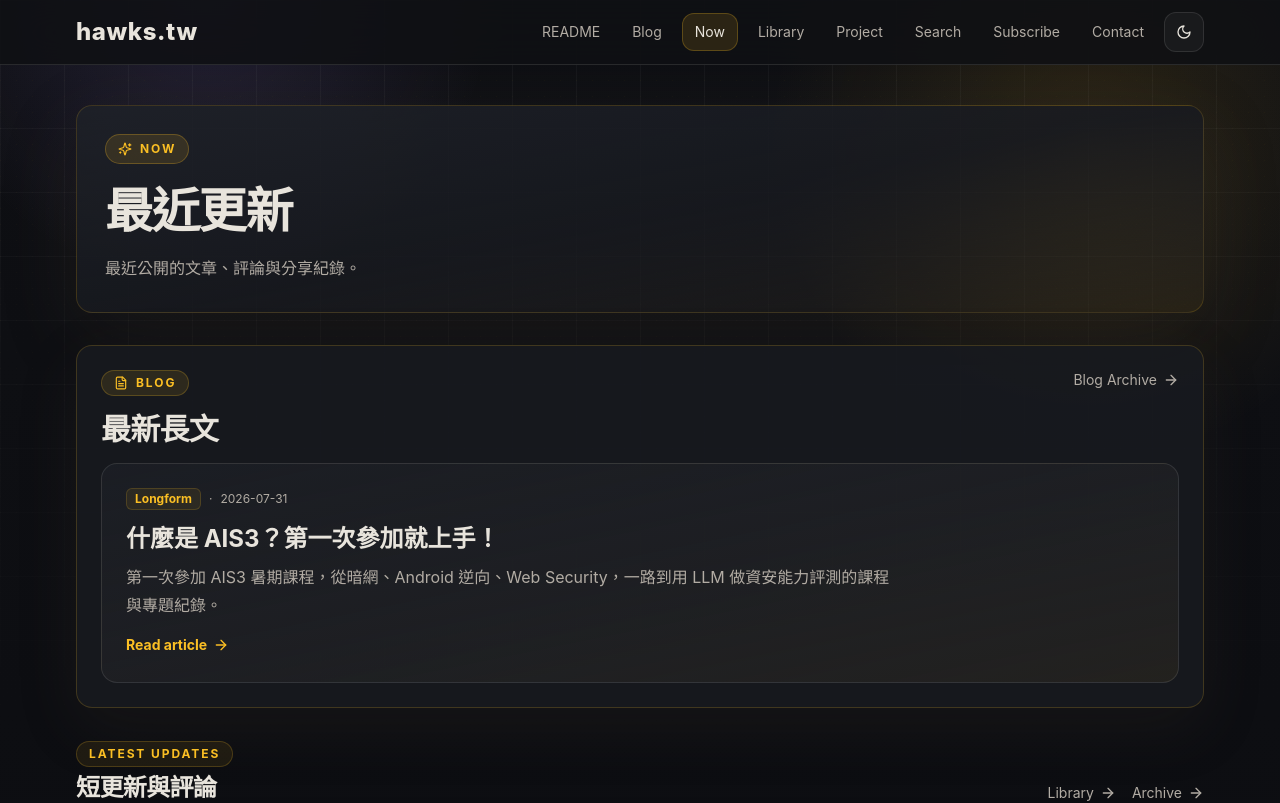
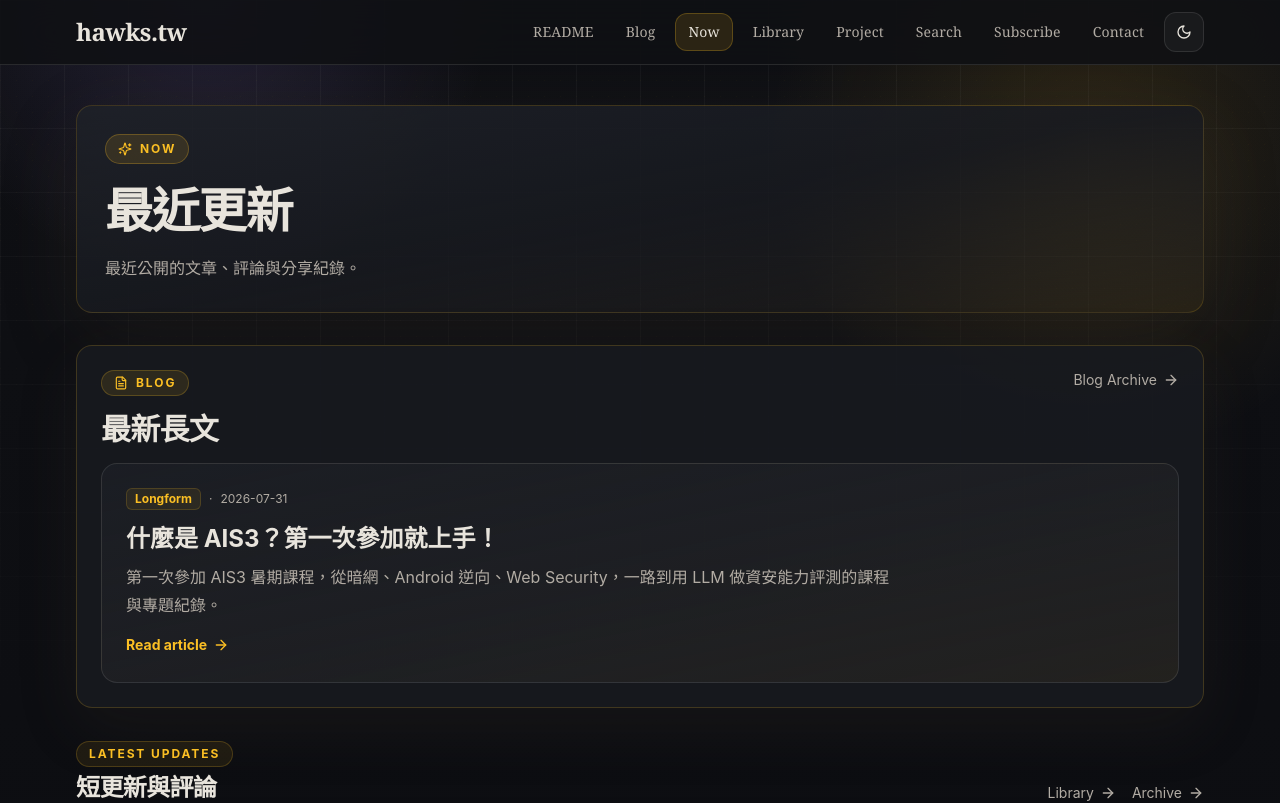
Before and after one commit to Sean-Hawks/hawks-site, a Next.js app: page /now in a window 1280 px wide. Shown: the top 803 px of the page. Built offline with nearby package versions, Linux system fonts and the light colour scheme.

Commit message:
Match header typography to serif headings

```diff
--- a/app/components/Header.tsx
+++ b/app/components/Header.tsx
@@ -67,7 +67,7 @@ export default function Header() {
       <div className="mx-auto flex max-w-6xl items-center justify-between px-4 py-3 sm:px-3">
         <Link
           href="/"
-          className="text-xl font-extrabold tracking-wide text-[rgb(var(--text))] transition-opacity hover:opacity-80 sm:text-2xl"
+          className="font-serif text-xl font-bold tracking-tight text-[rgb(var(--text))] transition-opacity hover:opacity-80 sm:text-2xl"
         >
           <div>hawks.tw</div>
         </Link>
@@ -86,7 +86,7 @@ export default function Header() {
                   key={item.label}
                   href={item.href}
                   className={[
-                    "rounded-xl px-3 py-2 text-sm transition-colors",
+                    "rounded-xl px-3 py-2 font-serif text-sm tracking-[0.01em] transition-colors",
                     isActive
                       ? "bg-[rgb(var(--accent)/0.12)] text-[rgb(var(--text))] border border-[rgb(var(--accent)/0.24)]"
                       : "text-[rgb(var(--muted))] hover:text-[rgb(var(--text))] hover:bg-[rgb(var(--line)/0.05)]",
@@ -131,7 +131,7 @@ export default function Header() {
                   key={item.label}
                   href={item.href}
                   className={[
-                    "rounded-lg px-3 py-2 text-sm transition-colors",
+                    "rounded-lg px-3 py-2 font-serif text-sm tracking-[0.01em] transition-colors",
                     isActive
                       ? "bg-[rgb(var(--accent)/0.12)] text-[rgb(var(--text))]"
                       : "text-[rgb(var(--muted))] hover:bg-[rgb(var(--line)/0.05)] hover:text-[rgb(var(--text))]",
```
